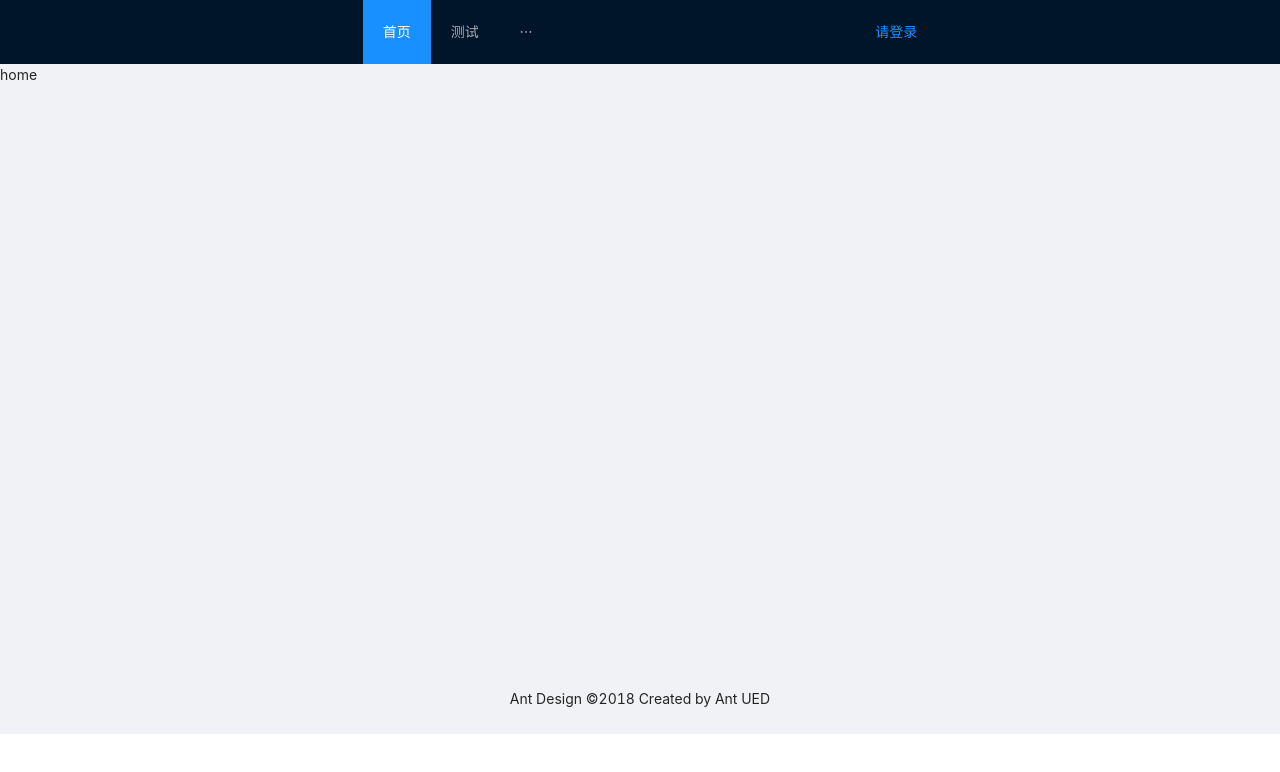
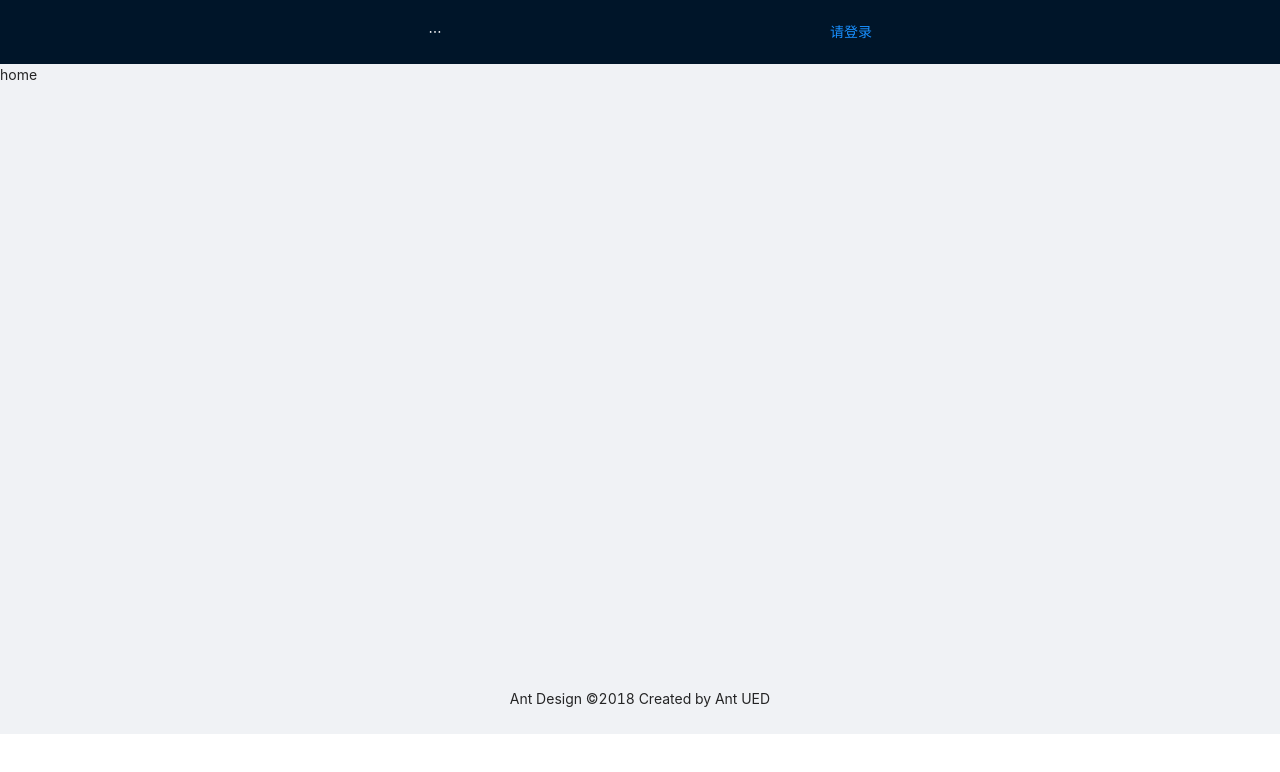
Before and after one commit to GForwards/react-pc-demo, a React app: page / in a window 1280 px wide. Shown: the top 772 px of the page. Built offline with nearby package versions, Linux system fonts and the light colour scheme.

Commit message:
完善header

```diff
--- a/src/components/Header/index.jsx
+++ b/src/components/Header/index.jsx
@@ -13,9 +13,15 @@ const HeaderComponent = (props) => {
     <Header>
       <Row justify='space-between'>
         <Col>
-          <Menu theme='dark' mode='horizontal' defaultSelectedKeys={[location.pathname]}>
+          <Menu
+            theme='dark'
+            mode='horizontal'
+            defaultSelectedKeys={[location.pathname]}
+            selectedKeys={[location.pathname]}
+          >
             <Menu.Item key='/'>
-              <Link to='/'>首页</Link>
+              {location.pathname}
+              <Link to='/'>首页 </Link>
             </Menu.Item>
             <Menu.Item key='/test'>
               <Link to='/test'>测试</Link>
```
